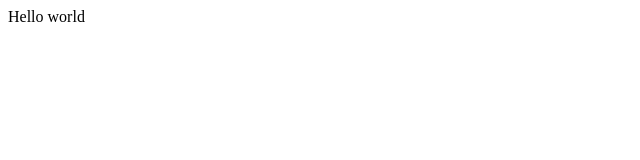
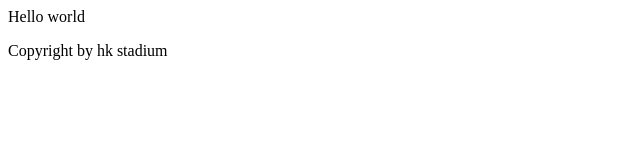
Before and after one commit to biznuts/project_demo, a plain HTML site: page index.html in a window 1280 px wide. Shown: the whole page, without its empty margins (0-640 px from the left). Drawn offline with Linux system fonts and the light colour scheme.

Commit message:
finished the new footer

```diff
--- a/index.html
+++ b/index.html
@@ -2,5 +2,10 @@
 	<body>
 
 <p>Hello world</p>
+</ br>
+
+
+
+<p>Copyright by hk stadium</p>
 	</body>
 </html>
```
